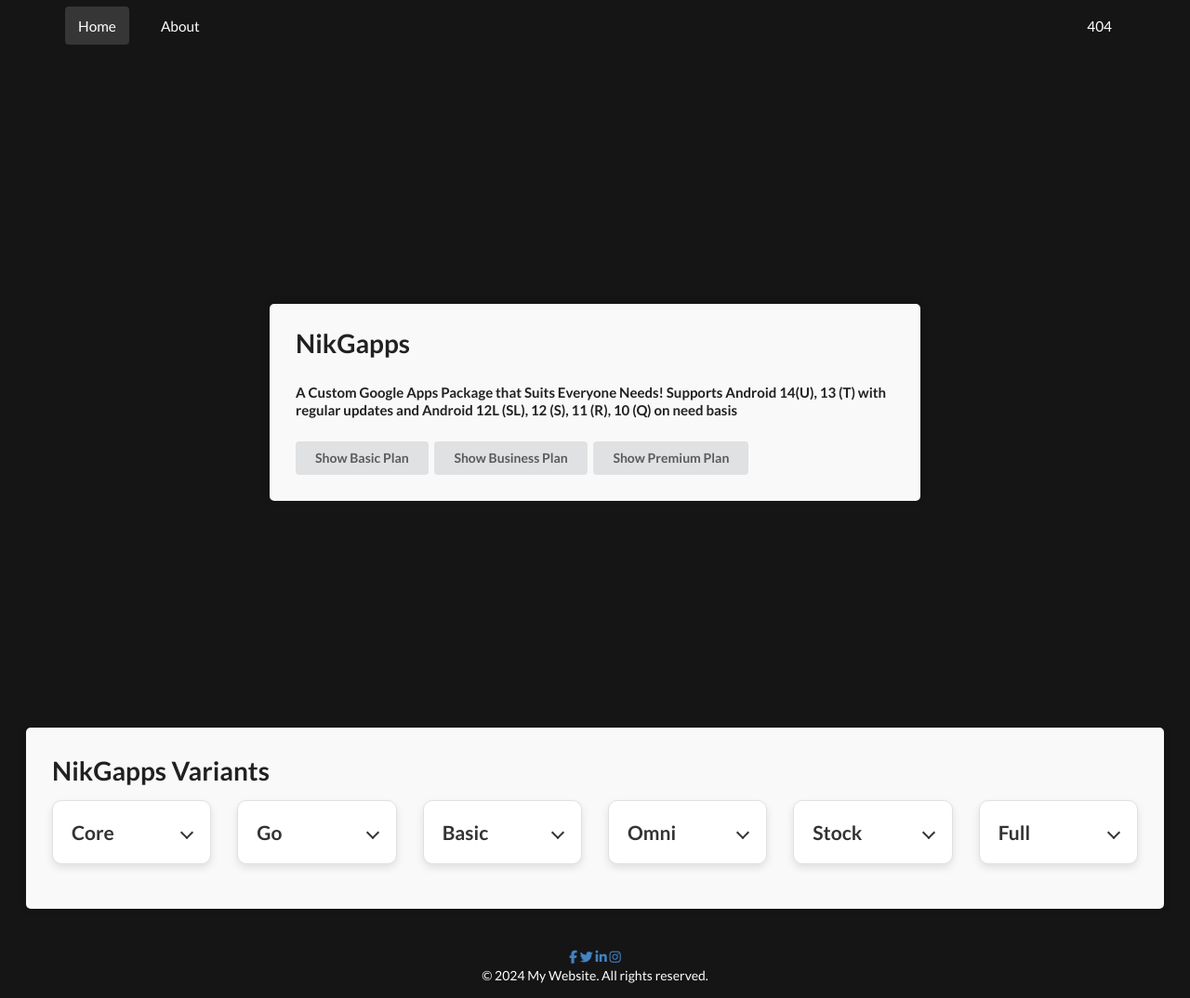
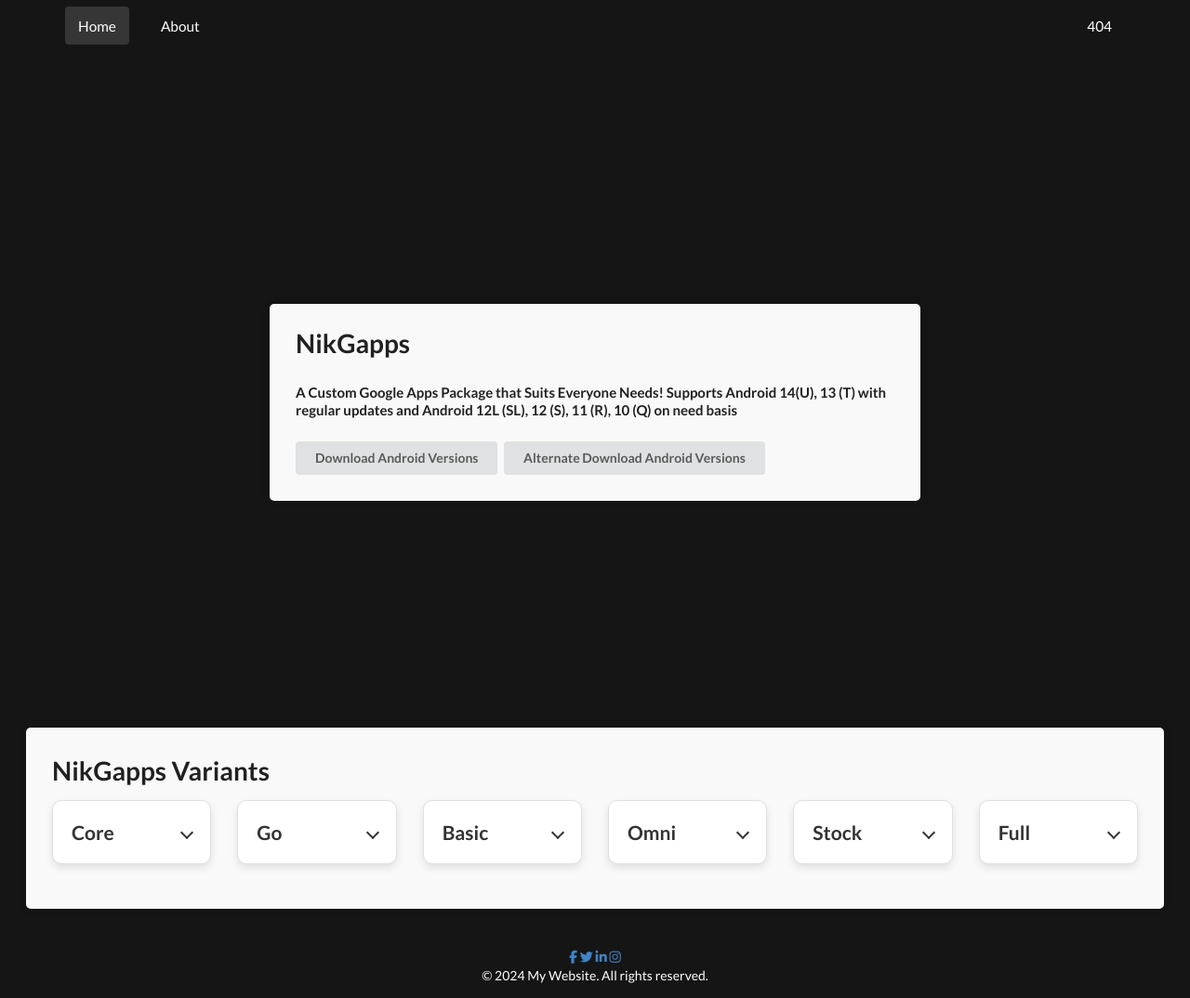
Before and after one commit to nikhilmenghani/home, a Jekyll site: the page built from index.html, in a window 1280 px wide. Shown: the whole page at 93% size. Built offline with Jekyll 4.4.1, drawn with Linux system fonts in a browser that asks for light colours; nearby versions of some CDN libraries.

Commit message:
Correct stable and elite links and working popups

```diff
--- a/_data/popups.yml
+++ b/_data/popups.yml
@@ -1,13 +1,65 @@
 popups:
-  - id: "basic-plan"
-    button_text: "Show Basic Plan"
-    title: "Basic Plan"
-    content_file: "basic-plan.html"
-  - id: "business-plan"
-    button_text: "Show Business Plan"
-    title: "Business Plan"
-    content_file: "business-plan.html"
-  - id: "premium-plan"
-    button_text: "Show Premium Plan"
-    title: "Premium Plan"
-    content_file: "premium-plan.html"
+  - id: "android-downloads"
+    button_text: "Download Android Versions"
+    title: "Download Links"
+    android_versions:
+      - version: "10"
+        releases:
+          - type: "Stable"
+            link: "https://sourceforge.net/projects/nikgapps/files/Releases/Android-"
+          - type: "Nightly"
+            link: "https://example.com/android10/nightly"
+          - type: "Beta"
+            link: "https://example.com/android10/beta"
+          - type: "Elite"
+            link: "https://sourceforge.net/projects/nikgapps/files/Elite-Releases/Android-"
+      - version: "11"
+        releases:
+          - type: "Stable"
+            link: "https://sourceforge.net/projects/nikgapps/files/Releases/Android-"
+          - type: "Nightly"
+            link: "https://example.com/android11/nightly"
+          - type: "Beta"
+            link: "https://example.com/android11/beta"
+          - type: "Elite"
+            link: "https://sourceforge.net/projects/nikgapps/files/Elite-Releases/Android-"
+      - version: "12"
+        releases:
+          - type: "Stable"
+            link: "https://sourceforge.net/projects/nikgapps/files/Releases/Android-"
+          - type: "Nightly"
+            link: "https://example.com/android12/nightly"
+          - type: "Beta"
+            link: "https://example.com/android12/beta"
+          - type: "Elite"
+            link: "https://sourceforge.net/projects/nikgapps/files/Elite-Releases/Android-"
+      - version: "13"
+        releases:
+          - type: "Stable"
+            link: "https://sourceforge.net/projects/nikgapps/files/Releases/Android-"
+          - type: "Nightly"
+            link: "https://example.com/android13/nightly"
+          - type: "Beta"
+            link: "https://example.com/android13/beta"
+          - type: "Elite"
+            link: "https://sourceforge.net/projects/nikgapps/files/Elite-Releases/Android-"
+      - version: "14"
+        releases:
+          - type: "Stable"
+            link: "https://sourceforge.net/projects/nikgapps/files/Releases/Android-"
+          - type: "Nightly"
+            link: "https://example.com/android14/nightly"
+          - type: "Beta"
+            link: "https://example.com/android14/beta"
+          - type: "Elite"
+            link: "https://sourceforge.net/projects/nikgapps/files/Elite-Releases/Android-"
+      - version: "15"
+        releases:
+          - type: "Stable"
+            link: "https://sourceforge.net/projects/nikgapps/files/Releases/Android-"
+          - type: "Nightly"
+            link: "https://example.com/android15/nightly"
+          - type: "Beta"
+            link: "https://example.com/android15/beta"
+          - type: "Elite"
+            link: "https://sourceforge.net/projects/nikgapps/files/Elite-Releases/Android-"
--- /dev/null
+++ b/_includes/popup-android-downloads.html
@@ -0,0 +1,12 @@
+{% for popup in site.data.popups.popups %}
+  {% for version in popup.android_versions %}
+  <div class="column">
+    <h3>Android {{ version.version }}</h3>
+    <ul>
+      {% for release in version.releases %}
+      <li><a href="{{ release.link }}{{ version.version }}" target="_blank">{{ release.type }} Release</a></li>
+      {% endfor %}
+    </ul>
+  </div>
+  {% endfor %}
+{% endfor %}
--- a/_layouts/home.html
+++ b/_layouts/home.html
@@ -33,6 +33,7 @@
     <script src="{{ "/assets/js/app.js" | relative_url }}"></script>
     <script src="{{ "/assets/js/accordion.js" | relative_url }}"></script>
     <script src="{{ "/assets/js/popup.js" | relative_url }}"></script>
+    <script src="{{ "/assets/js/semantic-popup.js" | relative_url }}"></script>
 
 </body>
 
--- a/assets/js/popup.js
+++ b/assets/js/popup.js
@@ -4,17 +4,10 @@
         const popupElement = $('#popup-' + popupId);
         const contentElement = $('#content-' + popupId);
 
-        // Use the baseUrl variable set in the HTML
-        const contentFile = baseUrl + '/assets/popups/' + popupId + '.html';
-
-        $.get(contentFile)
-            .done(function(data) {
-                contentElement.html(data);
-
         // Ensure the popup is hidden before showing it again
         popupElement.removeClass('hidden').addClass('visible'); // Show the popup
 
-                // Reinitialize the popup for the current button after content is loaded
+        // Initialize the popup for the current button
         $(this).popup({
             popup: popupElement,
             on: 'manual',
@@ -36,9 +29,5 @@
                 window.open($(this).attr('href'), '_blank');
             }
         });
-            }.bind(this))
-            .fail(function() {
-                console.error('Failed to load popup content from:', contentFile);
     });
 });
-});
--- a/index.html
+++ b/index.html
@@ -23,12 +23,60 @@
 
             <!-- Popup structure specific to this button -->
             <div class="ui flowing popup top left transition hidden special-popup" id="popup-{{ popup.id }}">
-                <div class="ui header">{{ popup.title }}</div>
                 <div class="popup-content" id="content-{{ popup.id }}">
-                    <!-- Dynamic content will be loaded here -->
+                    {% include popup-android-downloads.html %}
                 </div>
             </div>
             {% endfor %}
+
+            {% assign version_count = site.data.popups.popups[0].android_versions | size %}
+            {% case version_count %}
+            {% when 1 %}
+            {% assign column_class = "one" %}
+            {% when 2 %}
+            {% assign column_class = "two" %}
+            {% when 3 %}
+            {% assign column_class = "three" %}
+            {% when 4 %}
+            {% assign column_class = "four" %}
+            {% when 5 %}
+            {% assign column_class = "five" %}
+            {% when 6 %}
+            {% assign column_class = "six" %}
+            {% when 7 %}
+            {% assign column_class = "seven" %}
+            {% when 8 %}
+            {% assign column_class = "eight" %}
+            {% when 9 %}
+            {% assign column_class = "nine" %}
+            {% when 10 %}
+            {% assign column_class = "ten" %}
+            {% when 11 %}
+            {% assign column_class = "eleven" %}
+            {% when 12 %}
+            {% assign column_class = "twelve" %}
+            {% else %}
+            {% assign column_class = "three" %}
+            {% endcase %}
+
+            <div class="ui button">Alternate Download Android Versions</div>
+            <div class="ui flowing popup top left transition hidden special-popup">
+                <div class="ui {{ column_class }} column divided center aligned grid">
+                    {% for popup in site.data.popups.popups %}
+                    {% for version in popup.android_versions %}
+                    <div class="column">
+                        <h4 class="ui header">Android {{ version.version }}</h4>
+                        <ul>
+                            {% for release in version.releases %}
+                            <li><a href="{{ release.link }}{{ version.version }}" target="_blank">{{ release.type }}
+                                Release</a></li>
+                            {% endfor %}
+                        </ul>
+                    </div>
+                    {% endfor %}
+                    {% endfor %}
+                </div>
+            </div>
 
         </div>
     </div>
```
Lines whose indentation alone changed are shown as unchanged.
